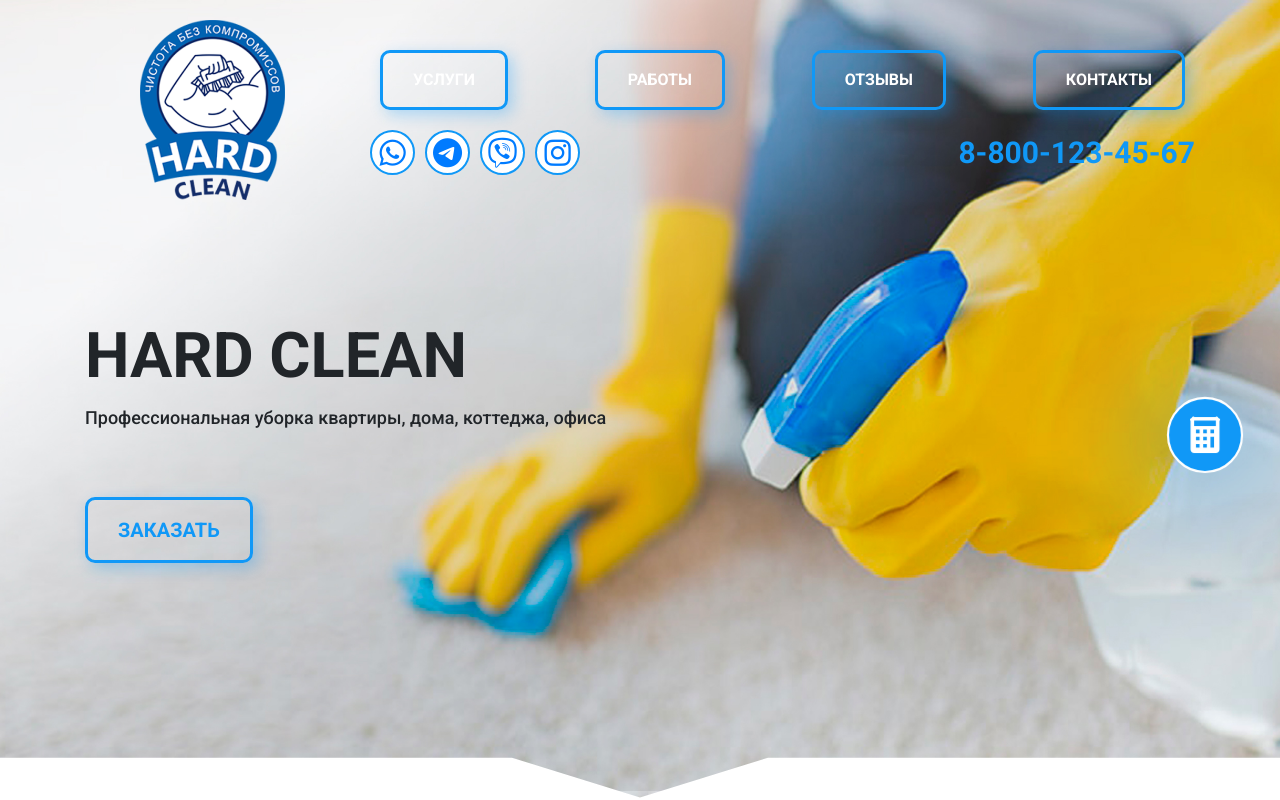
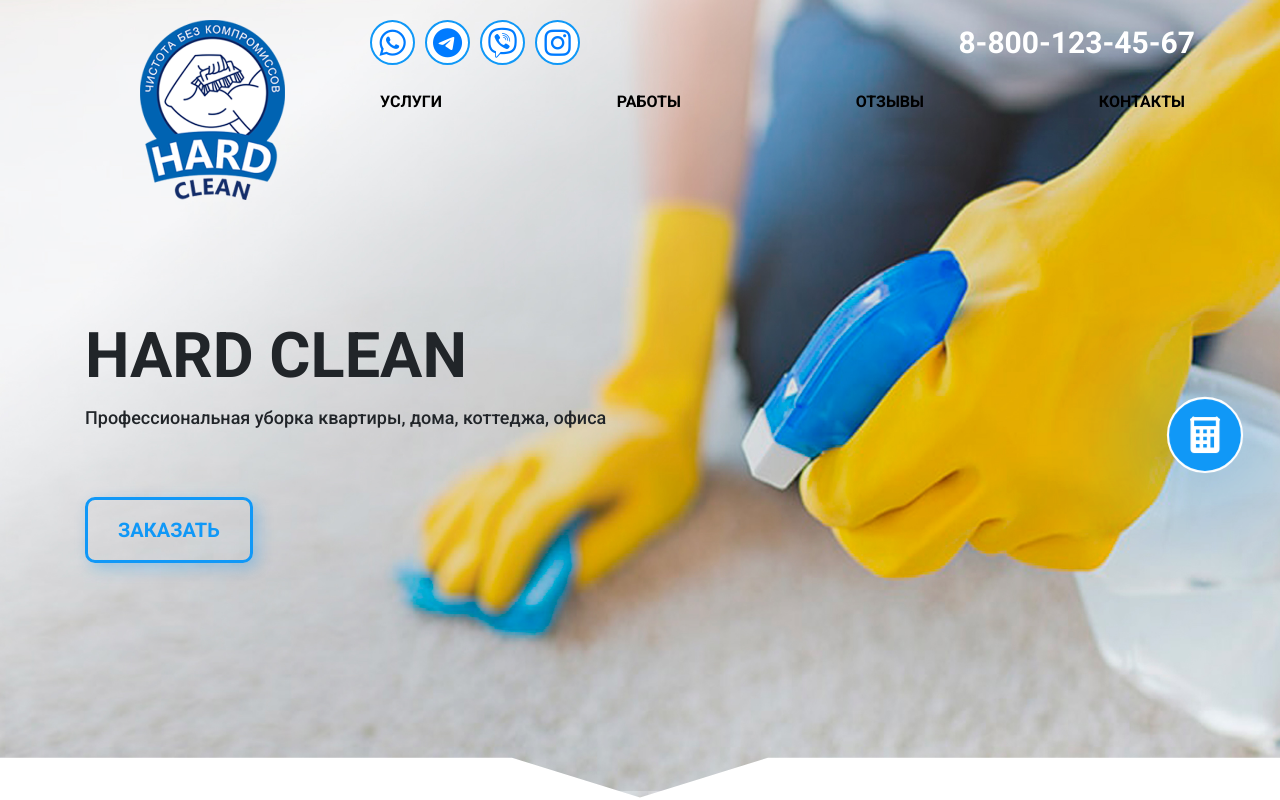
Before and after one commit to vovinov/clean-0220, a website: page index.html in a window 1280 px wide. Shown: the top 800 px of the page. Drawn offline with nearby package versions, Linux system fonts and the light colour scheme; files that its build step writes are made by us from their sources; a script that the page names is missing.

Commit message:
edit menu

```diff
--- a/index.html
+++ b/index.html
@@ -21,12 +21,6 @@
                     <img src="./img/logo.png" alt="Logo" class="navigation__logo">
                 </a>
                 <div class="navigation__box col-md-9">
-                    <ul class="navigation__list">
-                        <a href="#services" class="section__btn section__btn--main navigation__link">УСЛУГИ</a>
-                        <a href="#works" class="section__btn section__btn--main navigation__link">РАБОТЫ</a>
-                        <a href="#comments" class="section__btn section__btn--main navigation__link">ОТЗЫВЫ</a>
-                        <a href="#contacts" class="section__btn section__btn--main navigation__link">КОНТАКТЫ</a>
-                    </ul>
                     <div class="navigation__box-contacts">
                         <ul class="contacts">
                             <li class="contacts__item mr-3">
@@ -52,6 +46,12 @@
                         </ul>
                         <p class="navigation__phone">8-800-123-45-67</p>
                     </div>
+                    <ul class="navigation__list">
+                        <a href="#services" class="navigation__link">УСЛУГИ</a>
+                        <a href="#works" class="navigation__link">РАБОТЫ</a>
+                        <a href="#comments" class="navigation__link">ОТЗЫВЫ</a>
+                        <a href="#contacts" class="navigation__link">КОНТАКТЫ</a>
+                    </ul>
                 </div>
             </nav>
             <div class="row heading-container">
--- a/sass/blocks/navigation.scss
+++ b/sass/blocks/navigation.scss
@@ -2,7 +2,6 @@
 .navigation {
     display: flex;
     flex-wrap: wrap;
-    align-items: center;
     justify-content: space-between;
     padding-top: 20px;
 }
@@ -27,12 +26,13 @@
 }
 
 .navigation__link {
-    color: $white;
+    color: $black;
     font-size: 16px;
     font-weight: 700;
 
     &:hover {
         text-decoration: none;
+        color: $primary;
     }
 }
 
@@ -41,7 +41,7 @@
     font-weight: 700;
     font-size: 30px;
     line-height: 33px;
-    color: $primary;
+    color: $white;
 }
 
 .navigation__box {
@@ -53,16 +53,23 @@
     flex-wrap: wrap;
     justify-content: space-between;
     align-items: center;
+    margin-bottom: 20px;
 }
 
 @media screen and (max-width: 1200px) {
 
-    .navigation__phone { font-size: 25px; }
+    .navigation__phone {
+        font-size: 25px;
+    }
 }
 
 @media screen and (max-width: 992px) {
 
     .navigation__link { padding: 10px 15px }
+    .navigation__phone {
+        color: $primary;
+        margin-top: 10px;
+    }
 }
 
 @media screen and (max-width: 767px) {
```
